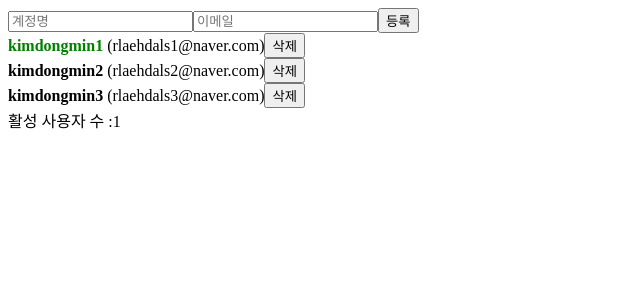
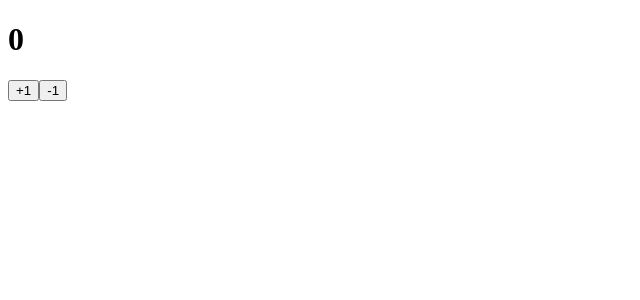
Before and after one commit to dongmin3891/react-practice, a React (Create React App) app: page / in a window 1280 px wide. Shown: the top 300 px of the page, without its empty margins (0-640 px from the left). Built offline with nearby package versions, Linux system fonts and the light colour scheme.

Commit message:
useReducer - 기초

```diff
--- a/src/Counter.js
+++ b/src/Counter.js
@@ -1,31 +1,26 @@
-import React, { useState } from "react";
+import React, { useReducer } from "react";
 
 /* useState를 통해 컴포넌트에서 바뀌는 값 관리하기 */
 
+function reducer(state, action) {
+  switch (action.type) {
+    case "INCREMENT":
+      return state + 1;
+    case "DECREMENT":
+      return state - 1;
+    default:
+      return state;
+  }
+}
+
 function Counter() {
-  /* 배열 비구조화 할당을 통하여 각 원소를 추출 */
-  const [number, setNumber] = useState(0);
+  const [number, dispatch] = useReducer(reducer, 0);
 
-  /* 원래는 다음과 같이 해야함
-  const numberState = useState(0);
-  const number = numberState[0];
-  const setNumber = numberState[1];
-  */
-
-  /* 그 다음 상태를 파라미터로 넣어줌 */
-  /* const onIncrease = () => {
-    setNumber(number + 1);
+  const onIncrease = () => {
+    dispatch({ type: "INCREMENT" });
   };
   const onDcrease = () => {
-    setNumber(number - 1);
-  }; */
-
-  /* 함수형 업데이트 = 값을 업데이트 하는 함수를 파라미터로 넣어줌 => 최적화 */
-  const onIncrease = () => {
-    setNumber((prevNumber) => prevNumber + 1);
-  };
-  const onDcrease = () => {
-    setNumber((prevNumber) => prevNumber - 1);
+    dispatch({ type: "DECREMENT" });
   };
 
   return (
--- a/src/index.js
+++ b/src/index.js
@@ -1,13 +1,13 @@
-import React from 'react';
-import ReactDOM from 'react-dom';
-import App from './App';
-import reportWebVitals from './reportWebVitals';
+import React from "react";
+import ReactDOM from "react-dom";
+import Counter from "./Counter";
+import reportWebVitals from "./reportWebVitals";
 
 ReactDOM.render(
   <React.StrictMode>
-    <App />
+    <Counter />
   </React.StrictMode>,
-  document.getElementById('root')
+  document.getElementById("root")
 );
 
 // If you want to start measuring performance in your app, pass a function
```
